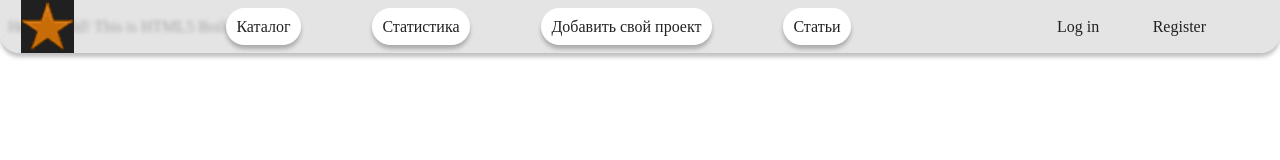
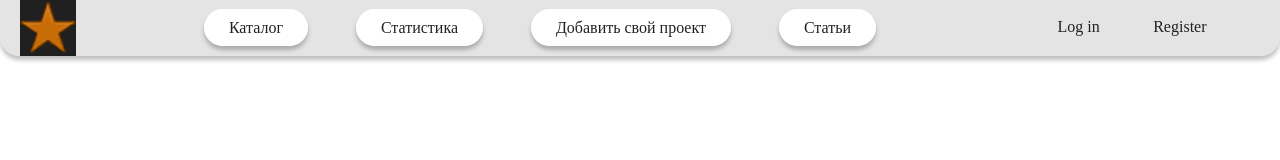
Before and after one commit to dudeFromTheInternet/charity-aggregator, a website built with webpack: page index.html in a window 1280 px wide. Built offline with nearby package versions, Linux system fonts and the light colour scheme.

Commit message:
small fix

```diff
--- a/css/style.css
+++ b/css/style.css
@@ -9,7 +9,7 @@
 
   position: fixed;
   width: 100%;
-  height: 53px;
+  height: 7%;
   left: 0;
   top: 0;
   background: rgba(217, 217, 217, 0.7);
@@ -18,10 +18,13 @@
 
   border-radius: 0 0 20px 20px;
 }
+
 .navmenu{
   display: flex;
   flex-direction: row;
   justify-content: space-evenly;
+  align-content: center;
+  margin: 0;
   list-style: none;
   width: 60vw;
   height: 100%;
@@ -30,6 +33,7 @@
   display: flex;
   flex-direction: row;
   justify-content: space-evenly;
+  align-content: center;
   list-style: none;
   width: 20vw;
   height: 100%;
@@ -38,7 +42,15 @@
   height: 70%;
   width: 10%;
 }
-
+.navbar {
+  display: flex;
+  align-content: center;
+  justify-content: center;
+  height: 100%;
+}
+.navmenu li{
+  align-content: center;
+}
 html {
   color: #222;
   font-size: 1em;
@@ -49,7 +61,7 @@ html {
 .menu {
   background-color: white;
   border-radius: 20px;
-  padding: 10px;
+  padding: 10px 25px 10px 25px;
   width: 25%;
   box-shadow: 0 4px 4px rgba(0, 0, 0, 0.25);
 }
--- a/index.html
+++ b/index.html
@@ -25,7 +25,7 @@
 
   <header class="header-main">
     <img src="favicon.ico" alt="logo">
-    <nav>
+    <nav class="navbar">
       <ul class="navmenu">
         <li><a class="menu">Каталог</a></li>
         <li><a class="menu">Статистика</a></li>
@@ -33,14 +33,13 @@
         <li><a class="menu">Статьи</a></li>
       </ul>
     </nav>
-    <nav>
+    <nav class="navbar">
       <ul class="authmenu">
         <li><a class="auth">Log in</a></li>
         <li><a class="auth">Register</a></li>
       </ul>
     </nav>
   </header>
-  <p>Hello world! This is HTML5 Boilerplate.</p>
   <script src="js/app.js"></script>
 
 </body>
```
